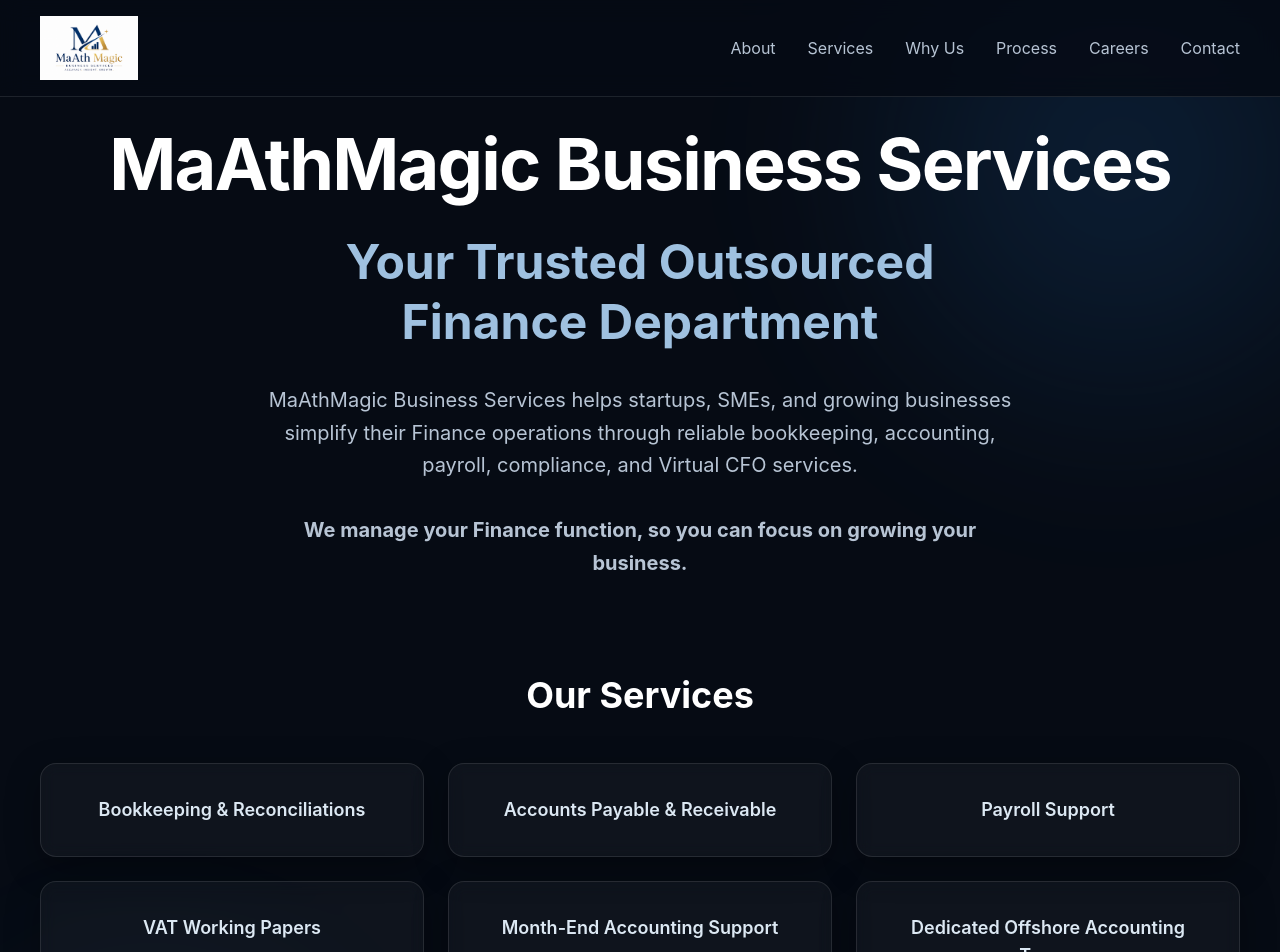
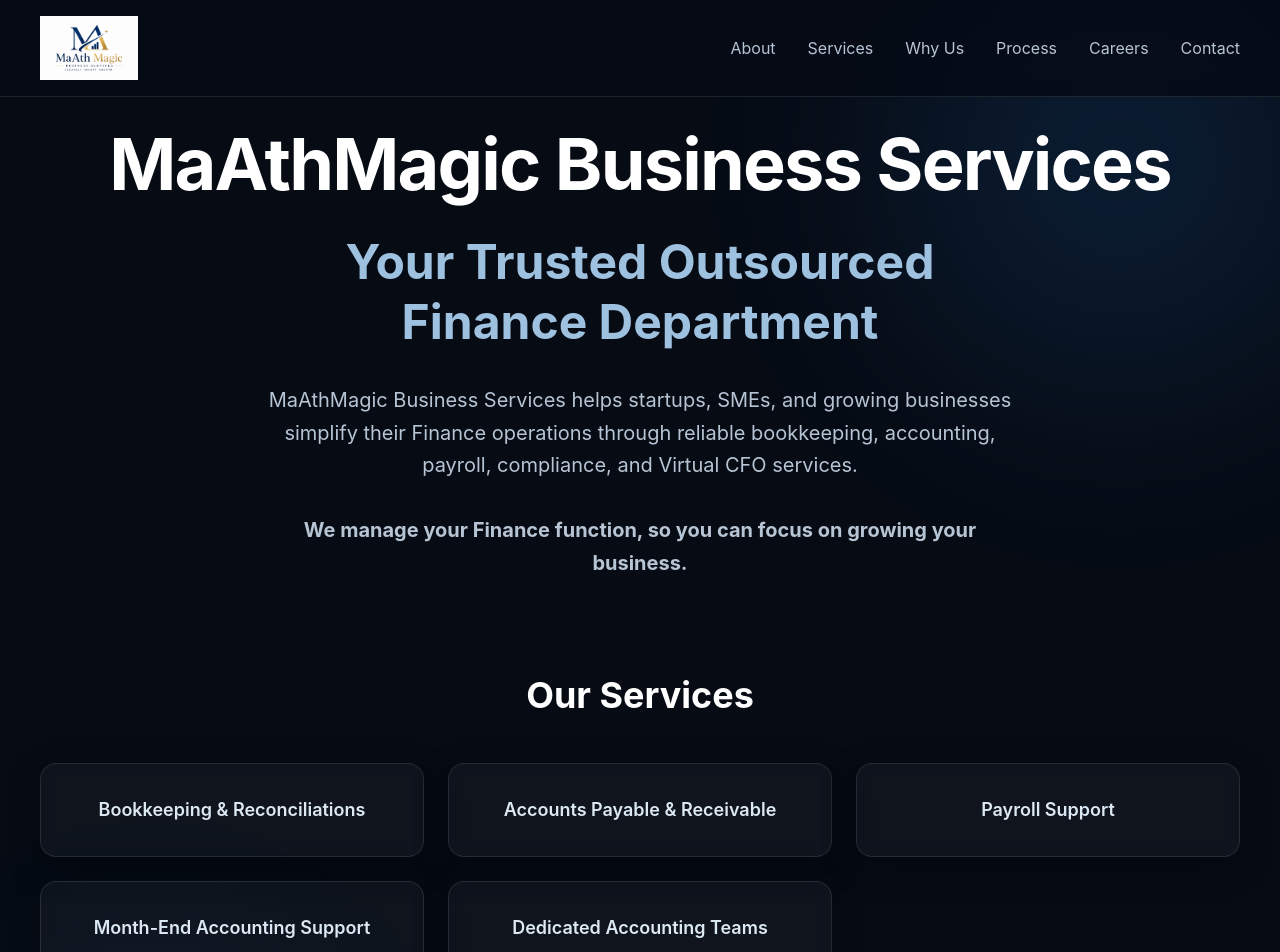
Before and after one commit to Amirtha2105/asap-website, a React (Vite) app: page / in a window 1280 px wide. Shown: the top 952 px of the page. Built offline with nearby package versions, Linux system fonts and the light colour scheme.

Commit message:
v3 content updated1

```diff
--- a/src/components/Hero.tsx
+++ b/src/components/Hero.tsx
@@ -5,9 +5,8 @@
   "Bookkeeping & Reconciliations",
   "Accounts Payable & Receivable",
   "Payroll Support",
-  "VAT Working Papers",
   "Month-End Accounting Support",
-  "Dedicated Offshore Accounting Teams",
+  "Dedicated Accounting Teams",
 ];
 
 const Hero = () => {
```
